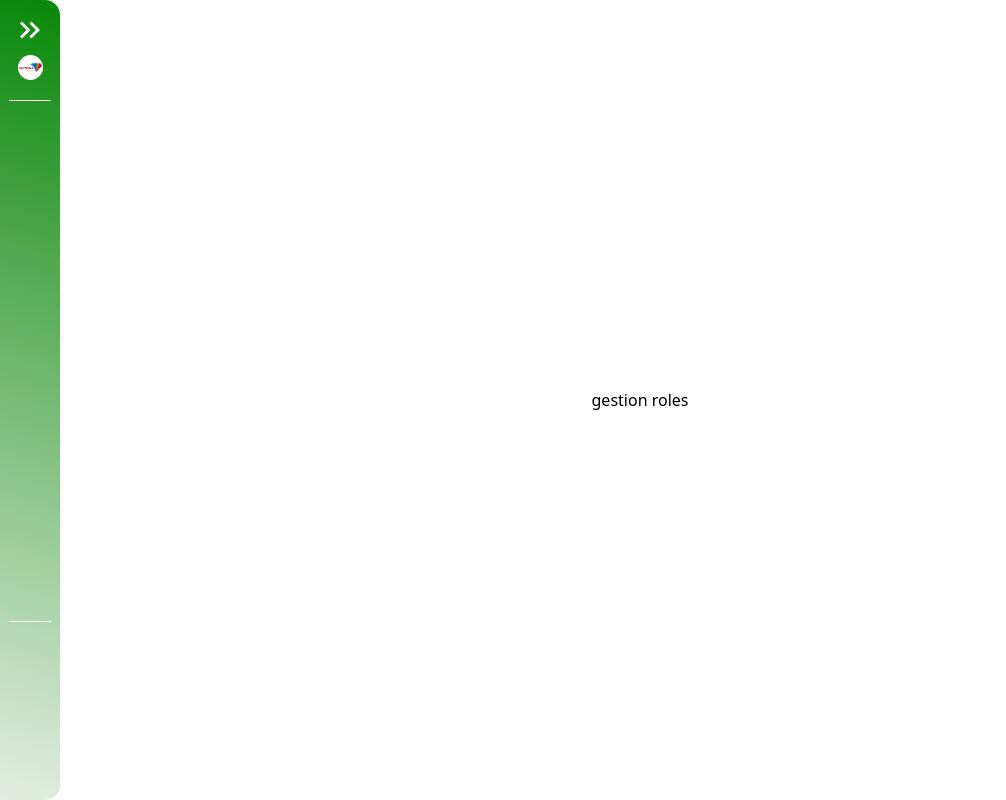
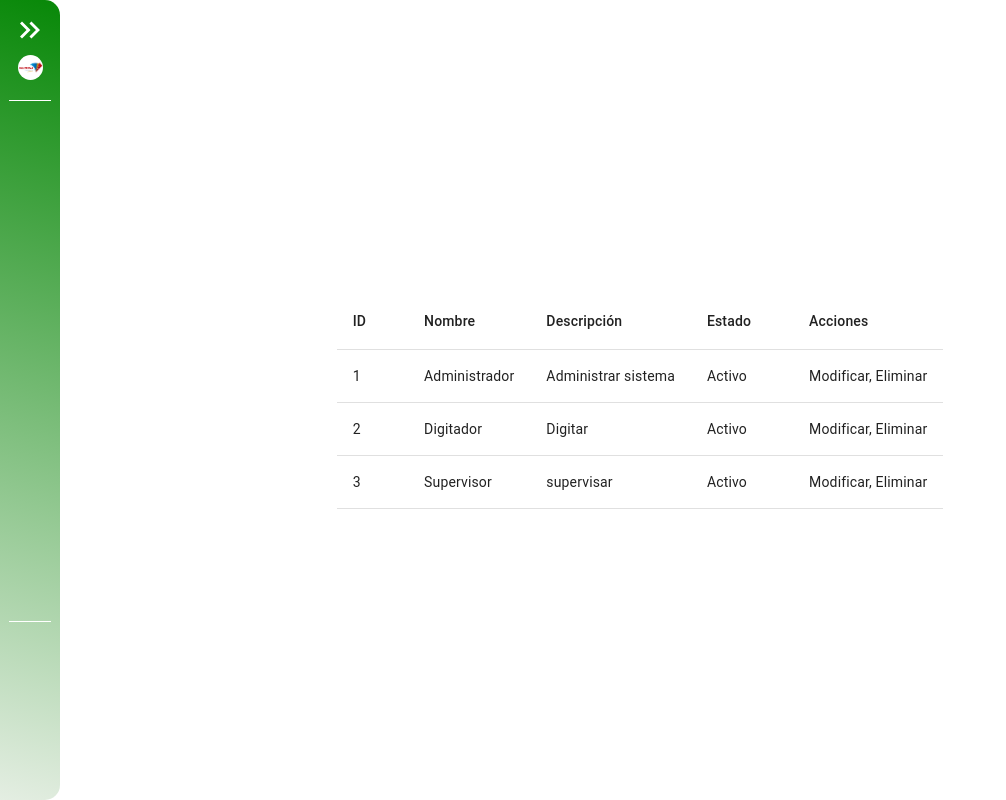
Before and after one commit to eucogar/contratos, a Next.js app: page /admin/gestionar-roles in a window 1280 px wide. Shown: the whole page, without its empty margins (0-1006 px from the left). Built offline with nearby package versions, Linux system fonts and the light colour scheme.

Commit message:
tabla roles

```diff
--- a/src/pages/admin/gestionar-roles.tsx
+++ b/src/pages/admin/gestionar-roles.tsx
@@ -1,3 +1,68 @@
+import { DataTable } from "@/components/DataTable";
+
 export default function (){
-    return<>gestion roles</>
+
+    const columns = [
+        {
+            name: 'ID',
+            selector: (row) => row.ID,
+        },
+        {
+            name : 'Nombre',
+            selector: (row) => row.Nombre,
+        },
+        {
+            name: 'Descripción',
+            selector: (row) => row.Descripcion,
+        },
+        {
+            name: 'Estado',
+            selector: (row) => row.Estado,
+        },
+        {
+            name: 'Acciones',
+            selector: (row) => row.Acciones,
+        },
+    ];
+
+    const data = [
+        {
+            ID: '1',
+            Nombre : 'Administrador',
+            Descripcion: 'Administrar sistema',
+            Estado: 'Activo',
+            Acciones: 'Modificar, Eliminar',
+        },
+        {
+            ID: '2',
+            Nombre : 'Digitador',
+            Descripcion: 'Digitar',
+            Estado: 'Activo',
+            Acciones: 'Modificar, Eliminar',
+        },
+        {
+            ID: '3',
+            Nombre : 'Supervisor',
+            Descripcion: 'supervisar',
+            Estado: 'Activo',
+            Acciones: 'Modificar, Eliminar',
+        },
+        // Agrega más registros aquí
+
+    ];
+
+    return(
+        <div className="flex justify-center vh-100">
+            <div>
+                <DataTable
+                    columns={columns}
+                    data={data}
+                    selectRow={true}
+                    handleSelectRow={(e)=>console.log(e)} />
+            </div>
+        </div>
+    )
+
+
+
 }
```
